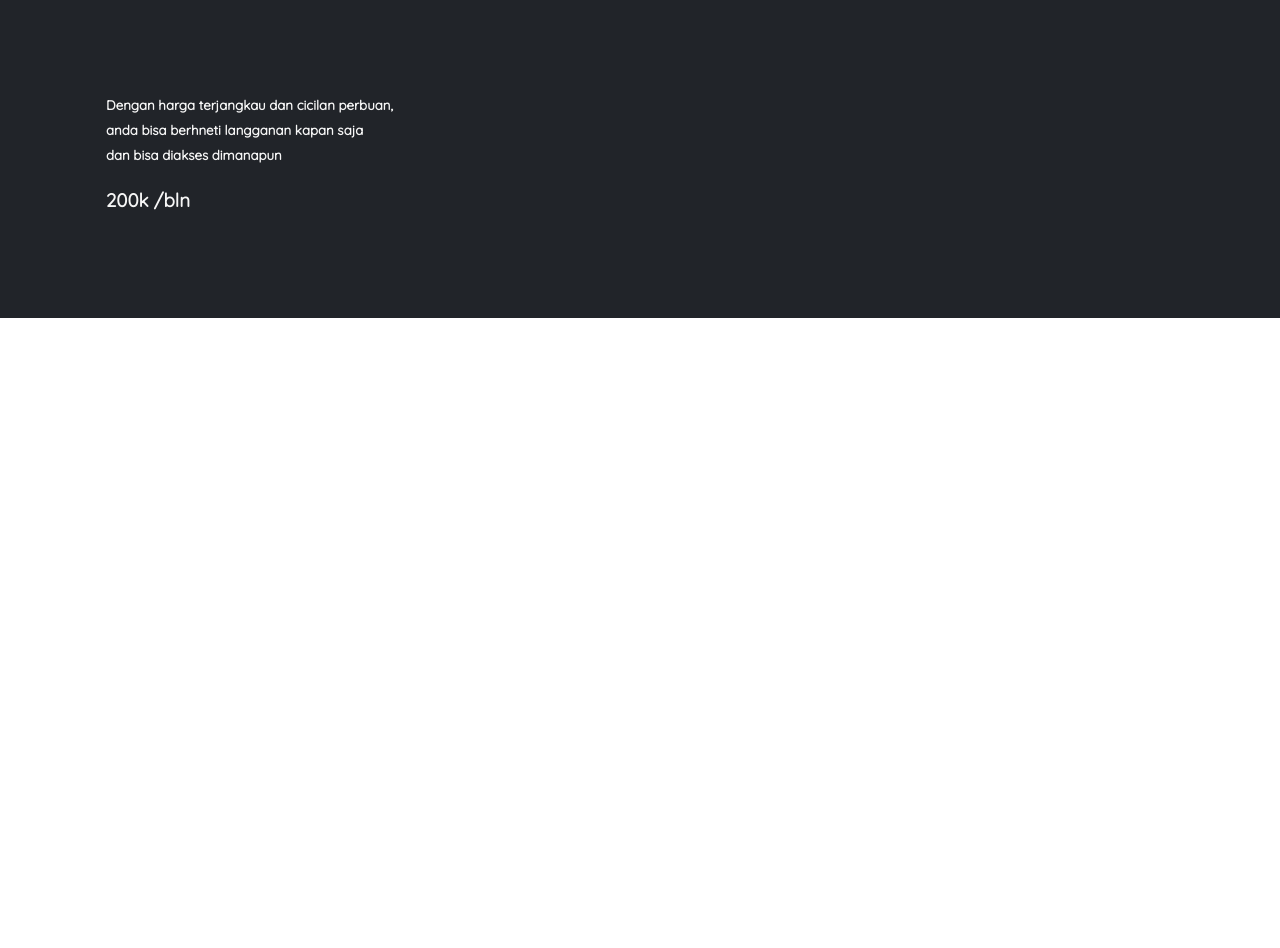
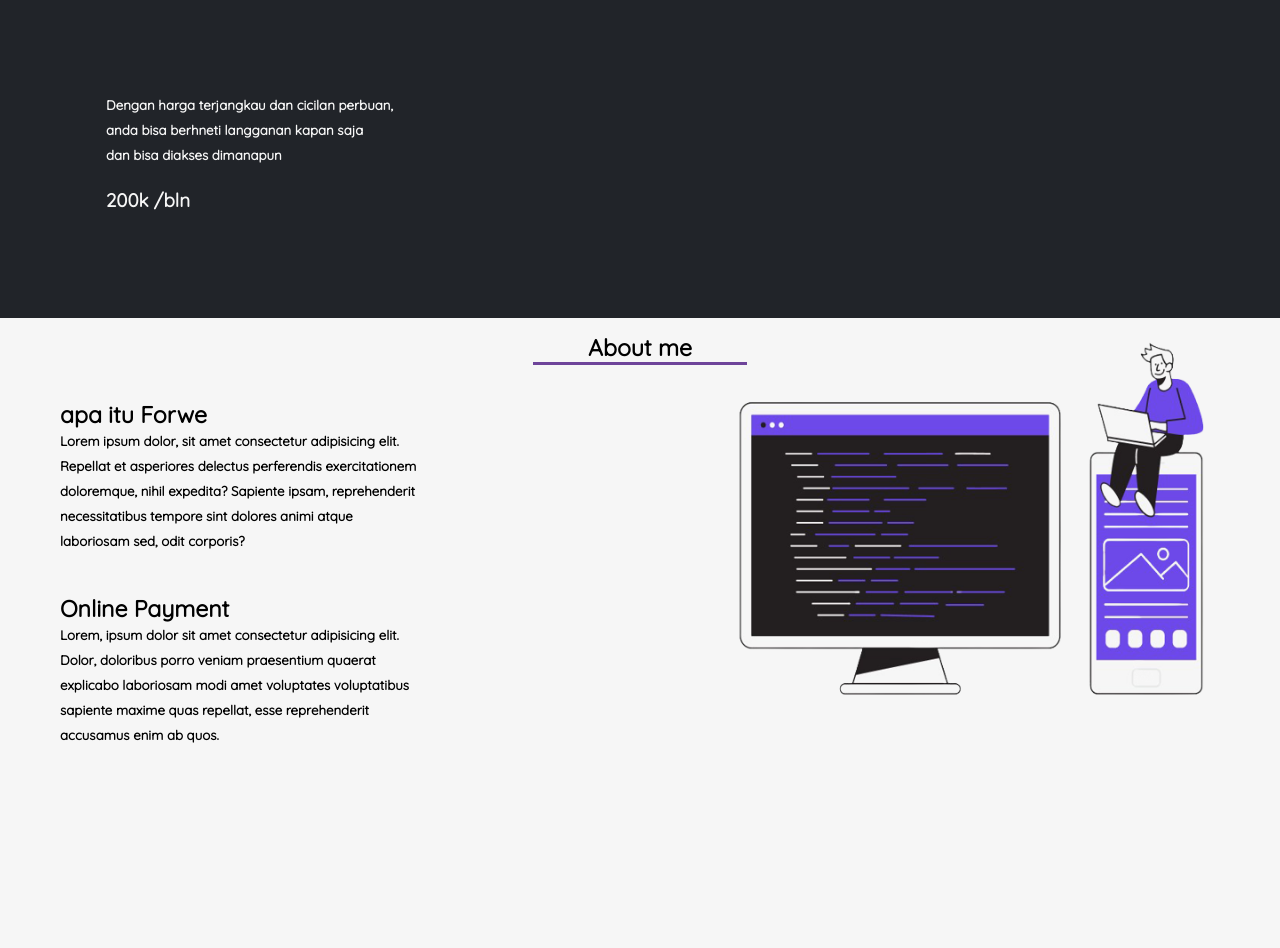
Before and after one commit to Rizkydi/Tugas_progdas_7, a plain HTML site: page index.html in a window 1280 px wide. Shown: the part 1422-2370 px from the top of the page. Before the commit the page ends 1740 px from the top, so only its background shows below. Drawn offline with Linux system fonts and the light colour scheme; files whose address does not match are found by name.

Commit message:
menambah h4

```diff
--- a/index.html
+++ b/index.html
@@ -66,6 +66,24 @@
                 <h3>200k /bln</h3>
             </article>
         </div>
+        <!-- untuk menu about-->
+        <div class="sr">
+            <h4>About me</h4>
+        </div>
+        <div class="about">
+            <div class="in">
+                <div class="me">
+                    <h4>apa itu Forwe</h4>
+                    <h5>Lorem ipsum dolor, sit amet consectetur adipisicing elit. Repellat et asperiores delectus perferendis exercitationem doloremque, nihil expedita? Sapiente ipsam, reprehenderit necessitatibus tempore sint dolores animi atque laboriosam sed, odit corporis?</h5>
+                </div>
+                <br>
+                <div class="me">
+                    <h4>Online Payment</h4>
+                    <h5>Lorem, ipsum dolor sit amet consectetur adipisicing elit. Dolor, doloribus porro veniam praesentium quaerat explicabo laboriosam modi amet voluptates voluptatibus sapiente maxime quas repellat, esse reprehenderit accusamus enim ab quos.</h5>
+                </div>
+            </div>
+            <img class="aside" src="C:\Users\Raka Pratama\.vscode\Tugas_progdas_7\assets\monitor2.png" alt="">
+        </div>
      </main>
 </body>
 </html>
--- a/style.css
+++ b/style.css
@@ -129,3 +129,18 @@ h4 {
     font-weight: bold;
     font-size: 33px;
 }
+
+.about {
+    padding: 0 60px 200px;
+}
+
+.me {
+    margin-top: 20px;
+    max-width: 70%;
+}
+
+.about img {
+    float: right;
+    max-width: 500px;
+    margin-top: -50px;
+}
```
Also changed, not shown: assets/monitor2.jpg (deleted), assets/monitor2.png (added).
